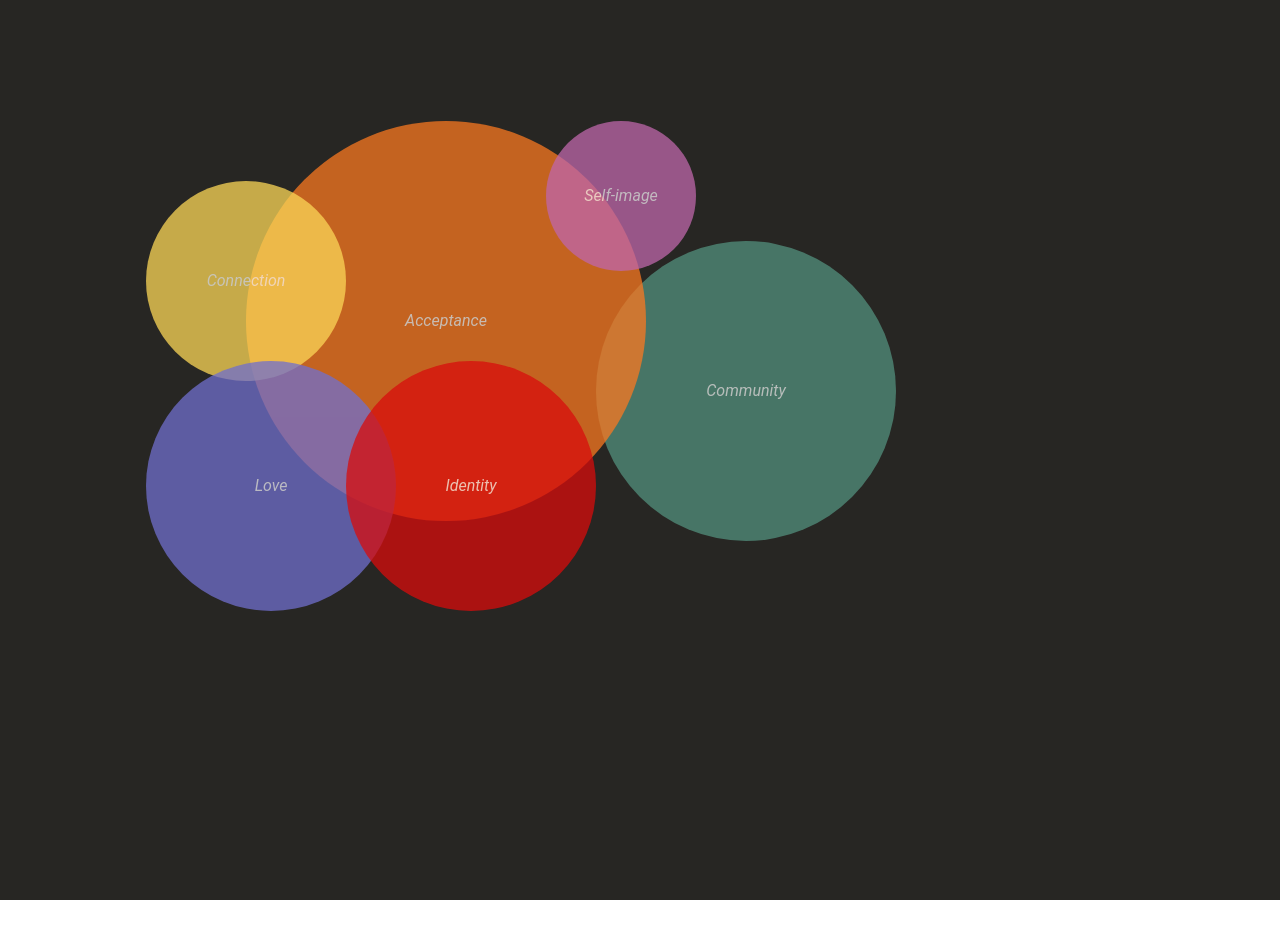
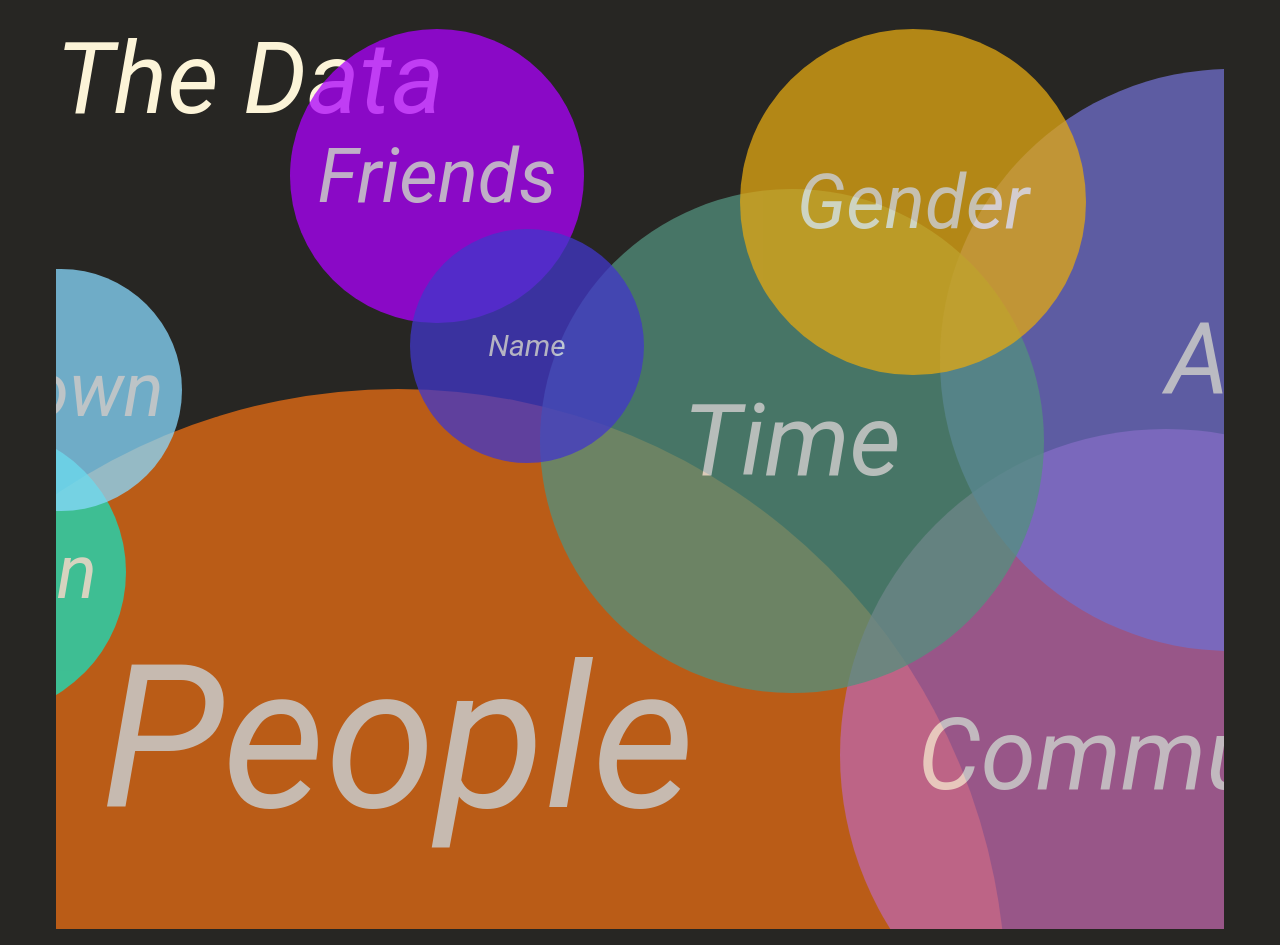
Before and after one commit to syhassan/otherness, a Vue app: page / in a window 1280 px wide. Shown: the part 600-1545 px from the top of the page. Before the commit the page ends 1500 px from the top, so only its background shows below. Built offline with nearby package versions, Linux system fonts and the light colour scheme.

Commit message:
full changes

```diff
--- a/src/components/SplashPage.vue
+++ b/src/components/SplashPage.vue
@@ -4,12 +4,24 @@
       <div class="py-3"/>
 
       <h4 class="font-italic font-weight-medium">The Vocabulary of</h4>
+      <h1 class="font-italic">Otherness</h1>
+      <h3 class="text-body font-italic font-weight-light">This project explores the vocabulary and
+        sentiments of non-conformity- or otherness, in the context of identity, spanning across different
+      ages, races, cultural identities, sexualities, and genders.</h3>
 
-      <h1 class="font-italic">Otherness</h1>
-      <p class="text-body font-italic font-weight-light">This project explores the vocabulary and
-        sentiments of non-conformity- or otherness, in the context of identity, spanning across different
-      ages, races, cultural identities, sexualities, and genders.</p>
+      <div class="py-5"/>
 
+      <h2 class="font-italic">The Process</h2>
+      <p class="text-body font-italic font-weight-light">Participants spanning across the spectrums of nationality, sexuality,
+        ethnicity and ages were interviewed about their feelings towards non-conformity. The interviews were analysed in terms of
+       the frequency of the words used and the data has been visualised to show us a representation of what the vocabulary
+       for non-conformity is.</p>
+
+      <div class="py-5"/>
+
+      <h2 class="font-italic">The Data</h2>
+
+<!--
       <div class="py-10"/>
       <div class="py-10"/>
       <div class="py-10"/>
@@ -24,31 +36,64 @@
       <div class="py-10"/>
       <div class="py-10"/>
       <div class="py-10"/>
+      <div class="py-10"/>
+      <div class="py-10"/>
+      <div class="py-10"/>
+      <div class="py-10"/>
+      <div class="py-10"/>
+      <div class="py-10"/>
+      <div class="py-10"/>
+      <div class="py-10"/>
+      <div class="py-10"/>
+      <div class="py-10"/>
+      <div class="py-10"/>
+      <div class="py-10"/>
+      <div class="py-10"/>
+      <div class="py-10"/>
+      <div class="py-10"/> -->
 
-      <v-container fluid style="height:1200px; width:1000px; position:absolute; top: 20%; left: 0%;">
+      <v-container fluid style="height:800px; width:1000px; position:relative; top: -100px; left: 0%;">
         <div class="one">
+          <div class=" font-italic">People</div>
+        </div>
+
+        <div class="two">
           <div class=" font-italic">Community</div>
         </div>
 
-        <div class="two">
-          <div class=" font-italic">Acceptance</div>
-        </div>
-
         <div class="three">
-          <div class=" font-italic">Connection</div>
+          <div class=" font-italic">Art</div>
         </div>
 
         <div class="four">
-          <div class=" font-italic">Love</div>
+          <div class=" font-italic">Time</div>
         </div>
 
         <div class="five">
-          <div class=" font-italic">Identity</div>
+          <div class=" font-italic">Gender</div>
         </div>
 
         <div class="six">
-          <div class=" font-italic">Self-image</div>
+          <div class=" font-italic">Friends</div>
         </div>
+
+        <div class="seven">
+          <div class=" font-italic">Person</div>
+        </div>
+
+        <div class="eight">
+          <div class=" font-italic">Brown</div>
+        </div>
+
+
+        <div class="nine">
+          <div class=" font-italic">Name</div>
+        </div>
+
+        <div class="ten">
+          <div class=" font-italic">Different</div>
+        </div>
+
       </v-container>
 
     </v-responsive>
@@ -67,6 +112,20 @@ h1 {
   letter-spacing: 10;
   line-height: 90%;
 }
+h2 {
+  font-size: 100px;
+  color: #FCF4D8;
+  font-weight: normal;
+  letter-spacing: 10;
+  line-height:100%
+}
+h3 {
+  font-family:'Roboto';
+  color: #FCF4D8;
+  font-size: 30px;
+  line-height: 35px;
+  margin-top: -40px;
+}
 h4 {
   font-size: 50px;
   color: #FCF4D8;
@@ -77,87 +136,189 @@ h4 {
 p {
   font-family:'Roboto';
   color: #FCF4D8;
-  font-size: 30px;
-  line-height: 40px;
-  margin-top: -40px;
+  font-size: 25px;
+  line-height: 30px;
+  margin-top: -20px;
 }
 .one {
+  border-radius: 50%;
+  text-align: center;
+
+  height: calc(608px * 2);
+  width: calc(608px * 2);
+  line-height: 700px;
+
+  font-size: 200px;
+
   opacity: 75%;
-  height: 300px;
-  width: 300px;
-  line-height: 300px;
-  border-radius: 50%;
-  background: #53917E;
-  top: 40%;
-  left: 54%;
+  background: #EC6F15;
+
+  top: 45%;
+  left: -35%;
   margin: 0 auto;
   position: absolute;
-  text-align: center;
 }
 
 .two {
+  border-radius: 50%;
+  text-align: center;
+
+  height: calc(326px * 2);
+  width: calc(326px * 2);
+  line-height: calc(326px * 2);
+
+  font-size: 100px;
+
   opacity: 75%;
-  height: 400px;
-  width: 400px;
-  line-height: 400px;
-  border-radius: 50%;
-  background: #FA7921;
-  top: 30%;
-  left: 19%;
+  background: #BF67AB;
+
+  top: 50%;
+  left: 70%;
   margin: 0 auto;
   position: absolute;
-  text-align: center;
 }
 .three {
+  border-radius: 50%;
+  text-align: center;
+
+  height: calc(291px * 2);
+  width: calc(291px * 2);
+  line-height: calc(291px * 2);
+
+  font-size: 100px;
+
   opacity: 75%;
-  height: 200px;
-  width: 200px;
-  line-height: 200px;
-  border-radius: 50%;
-  background: #FCD757;
-  top: 35%;
-  left: 9%;
+  background: #716FCE;
+
+  top: 5%;
+  left: 80%;
   margin: 0 auto;
   position: absolute;
-  text-align: center;
 }
 .four {
+  border-radius: 50%;
+  text-align: center;
+
+  height: calc(252px * 2);
+  width: calc(252px * 2);
+  line-height: calc(252px * 2);
+
+  font-size: 100px;
+
   opacity: 75%;
-  height: 250px;
-  width: 250px;
-  line-height: 250px;
-  border-radius: 50%;
-  background: #716FCE;
-  top: 50%;
-  left: 9%;
+  background: #53917E;
+
+  top: 20%;
+  left: 40%;
   margin: 0 auto;
   position: absolute;
-  text-align: center;
 }
 .five {
+  border-radius: 50%;
+  text-align: center;
+
+  height: calc(173px * 2);
+  width: calc(173px * 2);
+  line-height: calc(173px * 2);
+
+  font-size: 75px;
+
   opacity: 75%;
-  height: 250px;
-  width: 250px;
-  line-height: 250px;
+  background: #E3A913;
+
+  margin: 0 auto;
+  top: 0%;
+  left: 60%;
+  position: absolute;
+}
+.six {
   border-radius: 50%;
-  background: #D90D0D;
-  top: 50%;
-  left: 29%;
+  text-align: center;
+
+  height: calc(147px * 2);
+  width: calc(147px * 2);
+  line-height: calc(147px * 2);
+
+  font-size: 75px;
+
+  opacity: 75%;
+  background: #AD00FE;
+
+  top: 0%;
+  left: 15%;
   margin: 0 auto;
   position: absolute;
+}
+.seven {
+  border-radius: 50%;
   text-align: center;
-}
-.six {
+
+  height: calc(143px * 2);
+  width: calc(143px * 2);
+  line-height: calc(143px * 2);
+
+  font-size: 75px;
+
   opacity: 75%;
-  height: 150px;
-  width: 150px;
-  line-height: 150px;
-  border-radius: 50%;
-  background: #BF67AB;
-  top: 30%;
-  left: 49%;
+  background: #16E0BD;
+
+  top: 50%;
+  left: -30%;
   margin: 0 auto;
   position: absolute;
+}
+.eight {
+  border-radius: 50%;
   text-align: center;
+
+  height: calc(121px * 2);
+  width: calc(121px * 2);
+  line-height: calc(121px * 2);
+
+  font-size: 75px;
+
+  opacity: 75%;
+  background: #89DAFF;
+
+  top: 30%;
+  left: -20%;
+  margin: 0 auto;
+  position: absolute;
+}
+.nine {
+  border-radius: 50%;
+  text-align: center;
+
+  height: calc(117px * 2);
+  width: calc(117px * 2);
+  line-height: calc(117px * 2);
+
+  font-size: 30px;
+
+  opacity: 75%;
+  background: #4237CA;
+
+  top: 25%;
+  left: 27%;
+  margin: 0 auto;
+  position: absolute;
+}
+.ten {
+  border-radius: 50%;
+  text-align: center;
+
+  height: calc(100px * 2);
+  width: calc(100px * 2);
+  line-height: calc(100px * 2);
+
+  font-size: 30px;
+
+  opacity: 75%;
+  background: #E02929;
+
+  top: 55%;
+  left: 118%;
+  margin: 0 auto;
+  position: absolute;
 }
 </style>
```
